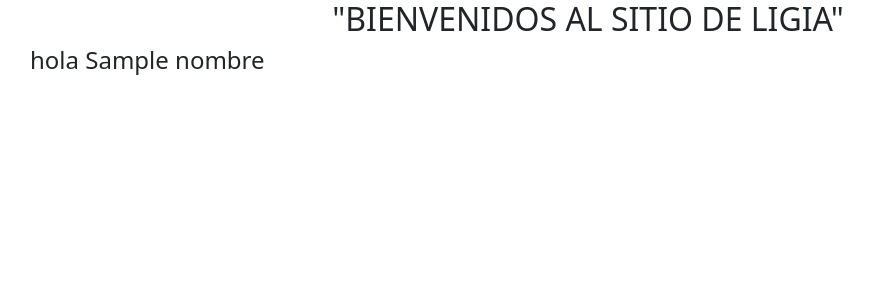
After one commit to lbeatriz/PROYECTOS-PYTHON-2024, a Flask app: template proyecto1/src/templates/saludo.html in a window 1280 px wide. The commit adds this page. Shown: the top 300 px of the page, without its empty margins (52-925 px from the left). Run offline with Flask 3, Linux system fonts and the light colour scheme; the template is opened without the code that fills it: most values are stand-ins (such as "Sample title", 1, 10 or a date in 2020).

Commit message:
Plantillas con Yinja parte1

```diff
--- a/proyecto1/src/app.py
+++ b/proyecto1/src/app.py
@@ -8,11 +8,12 @@ def index():
 
 @app.route('/saludo/<name>')
 def saludo(name):
-    return '<h2>hola '+name+'</h2>'
+    return render_template('saludo.html',nombre=name)
 
 @app.route('/saludo1/<name1>/<edad>')
 def saludo1(name1,edad):
-    return '<h2>Hola '+name1+' tienes '+edad+' años</h2>'
+    return render_template('saludo1.html',nombre=name1,edad=edad)
+
 
 
 app.run(debug=True)
--- /dev/null
+++ b/proyecto1/src/templates/base.html
@@ -0,0 +1,28 @@
+<!DOCTYPE html>
+<html lang="en">
+<head>
+    <meta charset="UTF-8">
+    <meta name="viewport" content="width=device-width, initial-scale=1.0">
+    <title>Document</title>
+    <link href="https://cdn.jsdelivr.net/npm/bootstrap@5.0.2/dist/css/bootstrap.min.css" rel="stylesheet" integrity="sha384-EVSTQN3/azprG1Anm3QDgpJLIm9Nao0Yz1ztcQTwFspd3yD65VohhpuuCOmLASjC" crossorigin="anonymous">
+</head>
+<body>
+    <div class="container">
+        <div class="row">
+            <div class="col text-center">
+                <h2>
+                    "BIENVENIDOS AL SITIO DE LIGIA"
+                </h2>
+            </div>
+        </div>
+        <div class="row">
+            <div class="col">
+                {% block contenido %}
+                {% endblock %}
+            </div>
+        </div>
+    </div>
+
+    <script src="https://cdn.jsdelivr.net/npm/bootstrap@5.0.2/dist/js/bootstrap.bundle.min.js" integrity="sha384-MrcW6ZMFYlzcLA8Nl+NtUVF0sA7MsXsP1UyJoMp4YLEuNSfAP+JcXn/tWtIaxVXM" crossorigin="anonymous"></script>
+</body>
+</html>
--- /dev/null
+++ b/proyecto1/src/templates/saludo.html
@@ -0,0 +1,5 @@
+{% extends 'base.html'%}
+
+{% block contenido %}
+<h4> hola {{nombre}}</h4>
+{% endblock %}
--- /dev/null
+++ b/proyecto1/src/templates/saludo1.html
@@ -0,0 +1,5 @@
+{% extends 'base.html'%}
+
+{% block contenido %}
+<h4> hola {{nombre}} tienes {{edad}} años </h4>
+{% endblock %}
```
Also changed, not shown: proyecto1/src/templates/index.html (+8 -19 lines).
